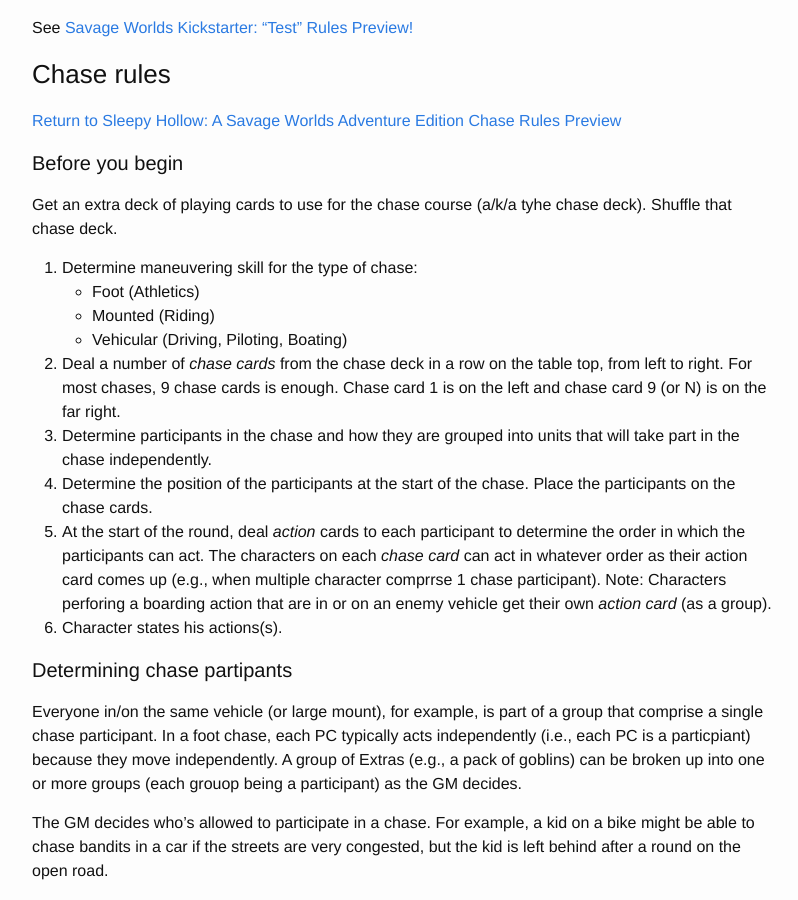
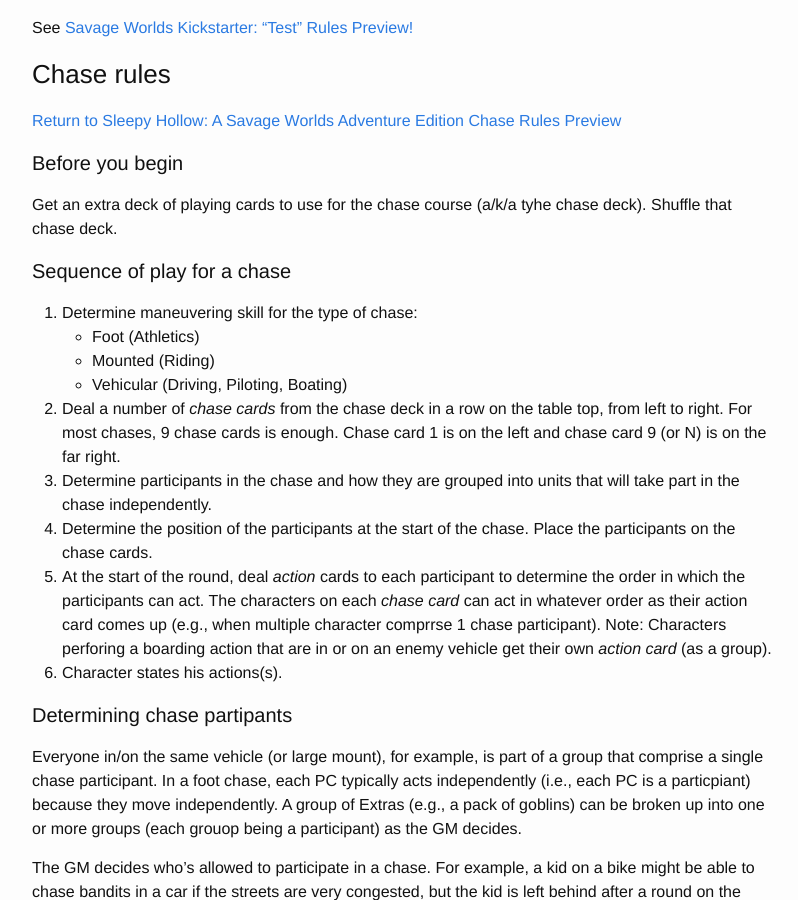
Before and after one commit to achall36/RoxvilleRooster.github.io, a Jekyll site: the page built from swade-rules-summary.md, in a window 1280 px wide and 900 px high, scrolled down 1136 px. Shown: the whole window, without its empty margins (238-1036 px from the left). Built offline with Jekyll 4.4.1, drawn with Linux system fonts in a browser that asks for light colours.

Commit message:
Update swade-rules-summary.md

```diff
--- a/swade-rules-summary.md
+++ b/swade-rules-summary.md
@@ -51,6 +51,8 @@
 
 Get an extra deck of playing cards to use for the chase course (a/k/a tyhe chase deck). Shuffle that chase deck.
 
+#### Sequence of play for a chase
+
 1. Determine maneuvering skill for the type of chase:
 	* Foot (Athletics)
 	* Mounted (Riding)
@@ -95,6 +97,7 @@
 #### Critical failures
 
 | Chase type | Result |
+| - | - |
 | Foot | Roll a die. Even = PC loses the rest of his turn (e.g., he stumbles, negotiates an obstacle, or takes a wrong turn); Odd = PC suffers 1 Fatigue |
 | Vehicle | Operator rolls on the **Out of Control** table |
 | Mounted | Roll a d6. 1–2: rider loses his turn; 3–4: his mount suffers Fatigue that applies to all its Riding rolls for the next hour; 5–6: the rider suffers Fatigue (e.g., from a bad bounce, low-hanging obstacle, or overexertion) when trying to control his mount |
@@ -158,7 +161,7 @@
 Examples of quick encounters include:
 
 | Quick encounter type | Applicable skills |
-| -------------------- | ----------------- |
+| - | - |
 | Chase |  Driving, Repair, Shooting, Common Knowledge (e.g., for navigation) |
 | Combat | Fighting, Shooting, Spellcasting  |
 | Crisis | Athletics, Persuasion (e.g., to calm bystanders), Repair |
```
